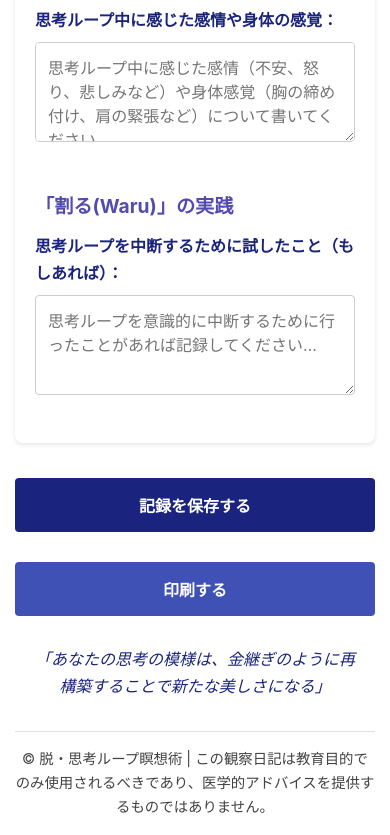
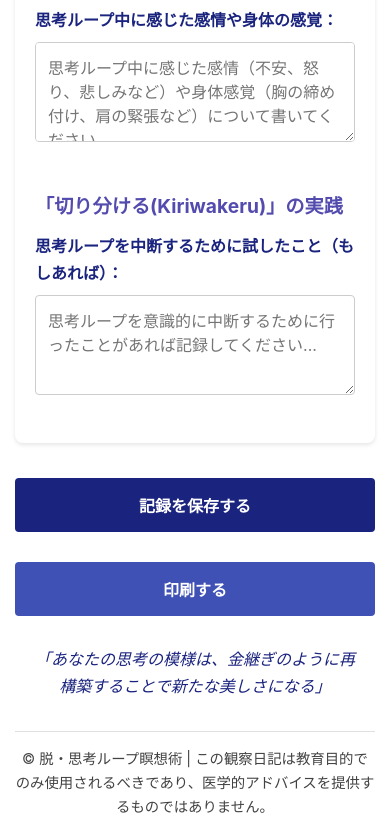
Before and after one commit to coo0320/ru-pu, a plain HTML site: page mobile-journal.html in a window 390 px wide. Shown: the part 1570-2405 px from the top of the page. Drawn offline with Linux system fonts and the light colour scheme.

Commit message:
Update mobile-journal.html

```diff
--- a/mobile-journal.html
+++ b/mobile-journal.html
@@ -296,7 +296,7 @@
             <div class="textarea-label">思考ループ中に感じた感情や身体の感覚：</div>
             <textarea id="thought-feelings" placeholder="思考ループ中に感じた感情（不安、怒り、悲しみなど）や身体感覚（胸の締め付け、肩の緊張など）について書いてください..."></textarea>
 
-            <h3>「割る(Waru)」の実践</h3>
+            <h3>「切り分ける(Kiriwakeru)」の実践</h3>
             <div class="textarea-label">思考ループを中断するために試したこと（もしあれば）：</div>
             <textarea id="thought-interruption" placeholder="思考ループを意識的に中断するために行ったことがあれば記録してください..."></textarea>
         </div>
```
